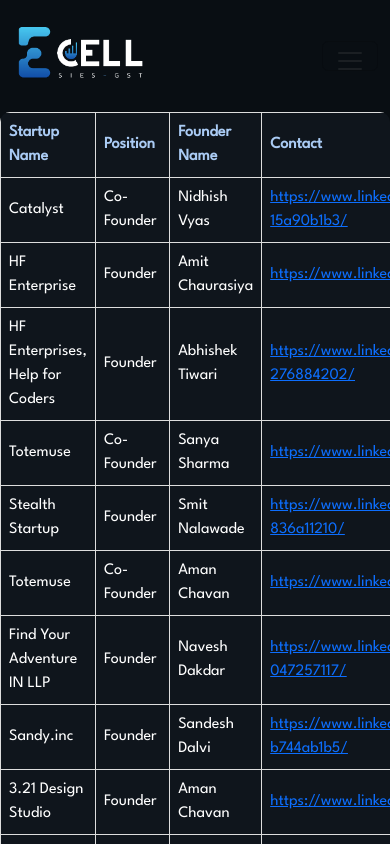
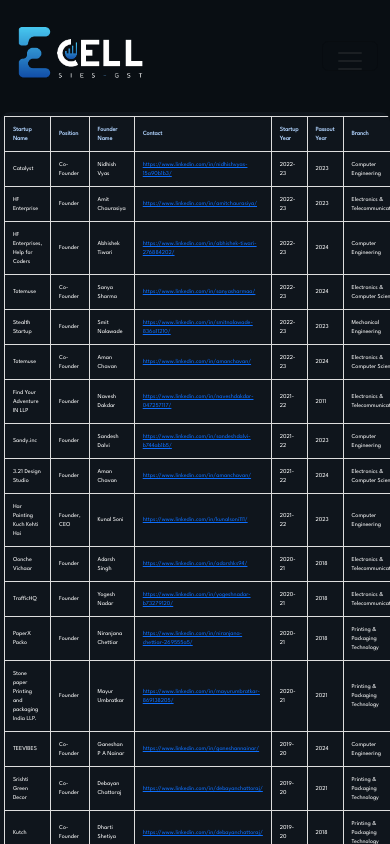
Before and after one commit to EDCSIESGST/E-CELL, a React (Create React App) app: page /Startups in a window 390 px wide. Shown: the top 844 px of the page. Built offline with nearby package versions, Linux system fonts and the light colour scheme.

Commit message:
Making startup table responsive

```diff
--- a/src/Pages/Startups/StartupTable.css
+++ b/src/Pages/Startups/StartupTable.css
@@ -18,7 +18,7 @@
 
   /* src/StartupTable.css */
 .table-container {
-  overflow-x: auto;
+
   font-family: "League Spartan", sans-serif; /* Use League Spartan font */
   background-color: var(--containerColor);
   padding: 2%;
@@ -49,7 +49,8 @@
 
 @media (max-width:992px) {
   .table-container{
-    padding: 0%;
-  }
+    padding: 1%;
+    width: 100%;
+font-size: 6px;  }
 
 }
```
